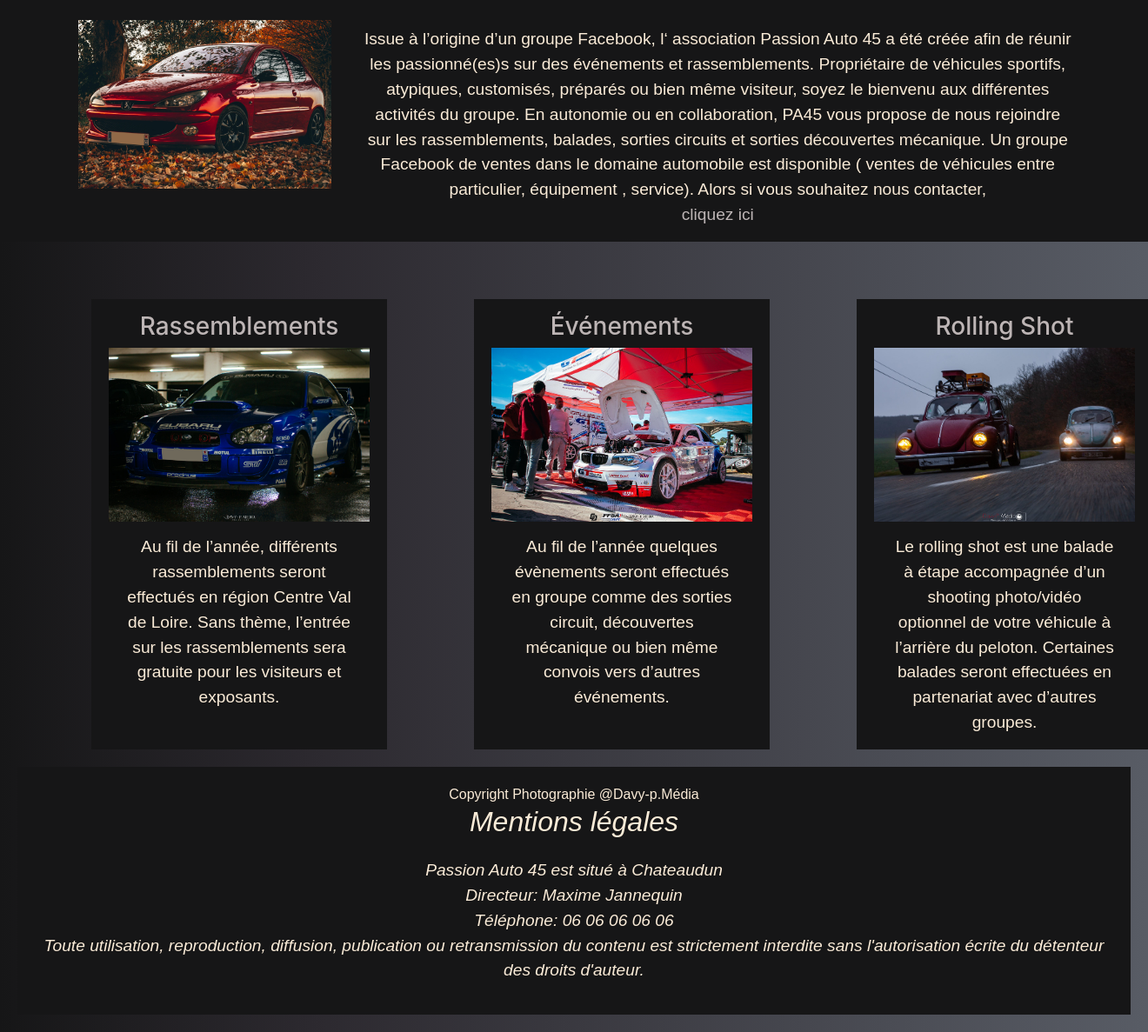
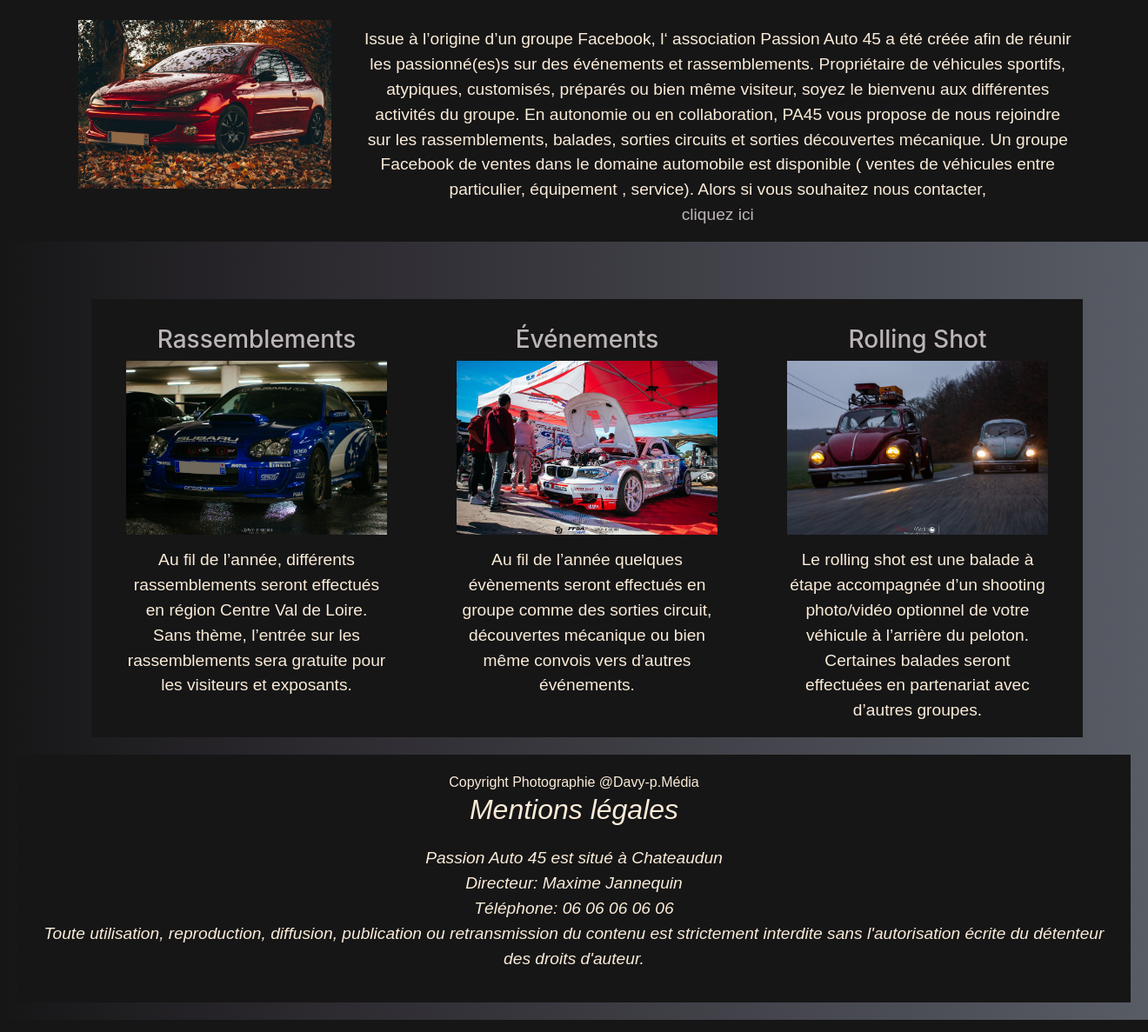
Before and after one commit to Clad56/pa45, a PHP site: page / in a window 1320 px wide. Shown: the part 236-1423 px from the top of the page at 87% size. Run offline with PHP 8.4, Linux system fonts and the light colour scheme; data that the repository does not hold is empty.

Commit message:
deploiement

```diff
--- a/style.css
+++ b/style.css
@@ -1,3 +1,6 @@
+/* body {
+    display: flex;
+} */
 
 /*header_section*/
 h1 {
@@ -70,14 +73,14 @@ a:visited {
 .container {
     display: grid;
     grid-template-columns: repeat(3, 1fr);
-    grid-gap: 100px;
+    /* grid-gap: 50px; */
 }
 
 h3 {
     text-align: center;
 }
 
-section, p {
+section, p, .image {
     padding-left: 20px;
     padding-right: 20px;
     padding-top: 15px;
```
